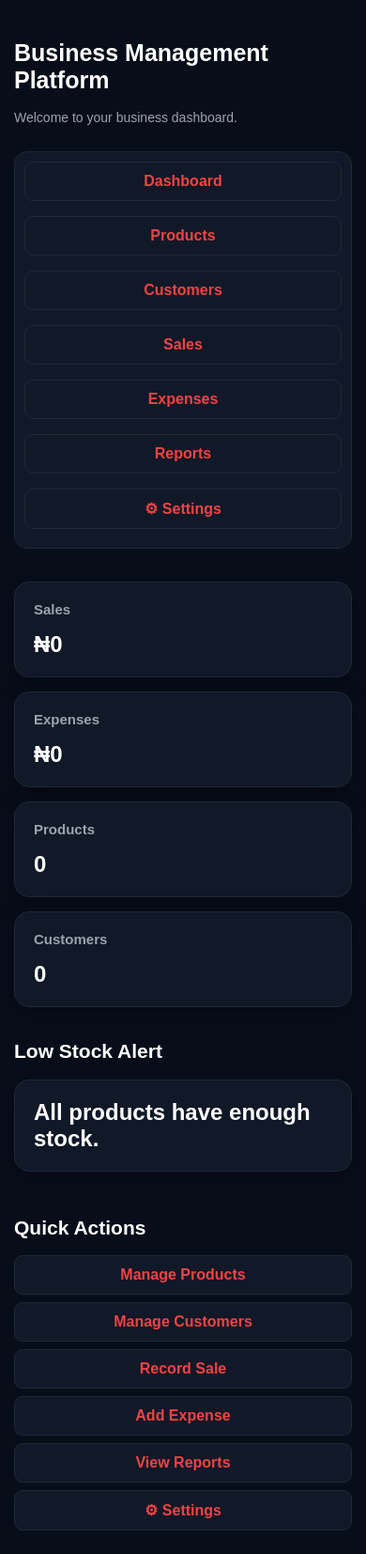
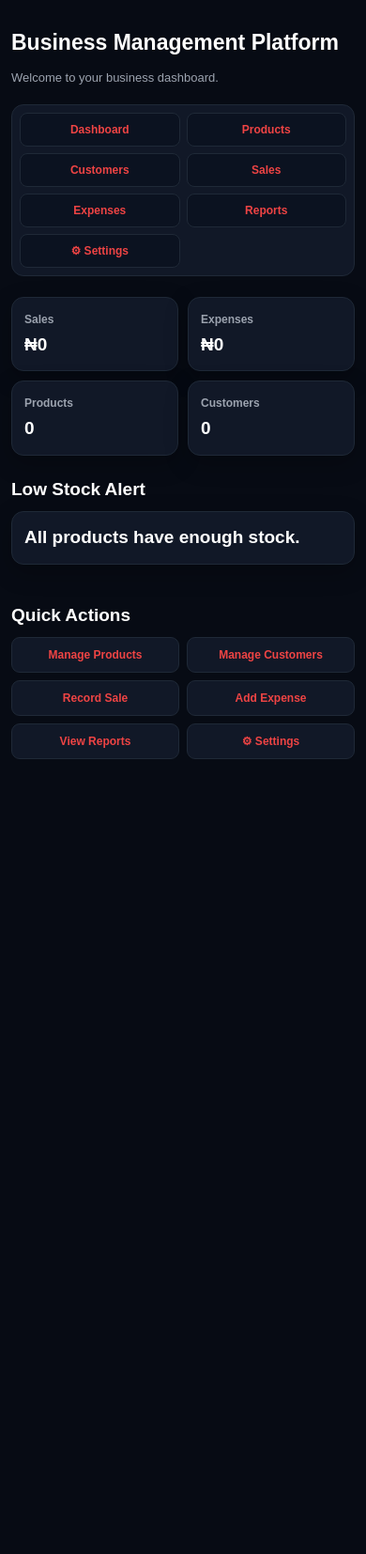
Before and after one commit to hasabdullahi5-glitch/business-management-platform, a Flask app: page /dashboard in a window 390 px wide. Shown: the whole page at 94% size. After the commit the page ends 808 px from the top, so only its background shows below. Run offline with Flask 3, Linux system fonts and the light colour scheme; data comes from the database, SQL or seed files in the repository; data that the repository does not hold is empty.

Commit message:
Update style.css

```diff
--- a/static/style.css
+++ b/static/style.css
@@ -128,10 +128,10 @@ body {
 
 .dashboard-nav {
     display: flex;
-    gap: 10px;
+    gap: 8px;
     flex-wrap: wrap;
     margin-bottom: 35px;
-    padding: 15px;
+    padding: 10px;
     background: #111827;
     border: 1px solid #1f2937;
     border-radius: 14px;
@@ -139,7 +139,7 @@ body {
 
 .dashboard-nav a {
     display: inline-block;
-    padding: 11px 18px;
+    padding: 11px 17px;
     margin-bottom: 0;
     background: transparent;
     border: none;
@@ -347,8 +347,16 @@ body {
 
     .dashboard-cards {
         grid-template-columns: repeat(2, 1fr);
+        gap: 16px;
     }
 
+    .dashboard-nav {
+        gap: 6px;
+    }
+
+    .dashboard-nav a {
+        padding: 10px 14px;
+    }
 }
 
 
@@ -358,39 +366,155 @@ body {
 
 @media (max-width: 600px) {
 
-    .dashboard {
-        padding: 25px 15px;
+    body {
+        background: #070b14;
     }
 
+    .dashboard {
+        padding: 16px 12px 30px;
+    }
+
+    /* Mobile heading */
+
     .dashboard h1 {
-        font-size: 25px;
+        font-size: 23px;
+        line-height: 1.25;
+        margin-bottom: 6px;
+    }
+
+    .dashboard > p {
+        font-size: 13px;
+        line-height: 1.5;
+        margin-bottom: 18px;
     }
 
     .dashboard h2 {
-        font-size: 21px;
+        font-size: 19px;
+        margin-top: 25px;
+        margin-bottom: 12px;
     }
 
-    .dashboard > p {
-        font-size: 14px;
+
+    /* Mobile navigation */
+
+    .dashboard-nav {
+        display: grid;
+        grid-template-columns: repeat(2, 1fr);
+        gap: 7px;
+        padding: 8px;
+        margin-bottom: 22px;
+        border-radius: 13px;
+    }
+
+    .dashboard-nav a {
+        width: 100%;
+        padding: 10px 6px;
+        margin: 0;
+        text-align: center;
+        font-size: 12px;
+        border-radius: 8px;
+        background: #0b1220;
+        border: 1px solid #1f2937;
+    }
+
+    .dashboard-nav a:hover {
+        background: #dc2626;
+    }
+
+
+    /* Mobile cards */
+
+    .dashboard-cards {
+        grid-template-columns: repeat(2, 1fr);
+        gap: 10px;
         margin-bottom: 25px;
     }
 
-    .dashboard-cards {
-        grid-template-columns: 1fr;
-        gap: 15px;
+    .card {
+        min-width: 0;
+        padding: 16px 13px;
+        border-radius: 13px;
     }
 
-    .card {
-        padding: 20px;
+    .card h3 {
+        font-size: 12px;
+        margin-bottom: 9px;
     }
 
     .card p {
-        font-size: 24px;
+        font-size: 19px;
+        line-height: 1.2;
     }
 
+
+    /* Mobile forms */
+
+    .dashboard form {
+        max-width: 100%;
+        padding: 18px 15px;
+        border-radius: 14px;
+    }
+
+    .dashboard form label {
+        font-size: 13px;
+        margin-bottom: 6px;
+    }
+
+    .dashboard form input,
+    .dashboard form select {
+        padding: 12px;
+        font-size: 14px;
+    }
+
+    .dashboard form button {
+        padding: 12px;
+        font-size: 14px;
+    }
+
+
+    /* Mobile tables */
+
+    .dashboard table {
+        display: block;
+        width: 100%;
+        overflow-x: auto;
+        margin-top: 14px;
+        border-radius: 11px;
+        -webkit-overflow-scrolling: touch;
+    }
+
+    .dashboard th,
+    .dashboard td {
+        padding: 11px 12px;
+        font-size: 12px;
+    }
+
+
+    /* Mobile quick actions */
+
+    .quick-actions {
+        display: grid;
+        grid-template-columns: 1fr 1fr;
+        gap: 8px;
+    }
+
+    .quick-actions a {
+        width: 100%;
+        text-align: center;
+        padding: 11px 7px;
+        font-size: 12px;
+        margin: 0;
+    }
+
+
+    /* Login/Register */
+
     .login-container {
-        margin: 40px auto;
-        padding: 25px 20px;
+        width: 100%;
+        max-width: calc(100% - 24px);
+        margin: 35px auto;
+        padding: 28px 20px;
+        border-radius: 16px;
     }
 
     .login-container h1 {
@@ -398,69 +522,83 @@ body {
     }
 
     .login-container h2 {
-        font-size: 18px;
+        font-size: 17px;
+        margin-bottom: 25px;
     }
 
-    .dashboard-nav {
-        flex-direction: column;
-        gap: 6px;
-        padding: 10px;
+    .login-container input {
+        padding: 12px;
+        font-size: 14px;
     }
 
-    .dashboard-nav a {
-        width: 100%;
-        text-align: center;
+    .login-container button {
+        padding: 13px;
+        font-size: 15px;
     }
 
-    .dashboard form {
-        padding: 20px;
+    .login-container p {
+        font-size: 13px;
     }
-
-    .dashboard table {
-        display: block;
-        overflow-x: auto;
-        white-space: nowrap;
-    }
-
-    .quick-actions {
-        flex-direction: column;
-        gap: 8px;
-    }
-
-    .quick-actions a {
-        width: 100%;
-        text-align: center;
-    }
-
 }
 
 
 /* =========================
-   VERY SMALL PHONES
+   SMALL PHONES
 ========================= */
 
 @media (max-width: 380px) {
 
     .dashboard {
-        padding: 20px 10px;
+        padding: 14px 9px 25px;
+    }
+
+    .dashboard h1 {
+        font-size: 21px;
+    }
+
+    .dashboard-cards {
+        gap: 8px;
+    }
+
+    .card {
+        padding: 14px 11px;
+    }
+
+    .card h3 {
+        font-size: 11px;
+    }
+
+    .card p {
+        font-size: 17px;
+    }
+
+    .dashboard-nav a {
+        font-size: 11px;
+        padding: 9px 4px;
+    }
+
+    .quick-actions {
+        grid-template-columns: 1fr;
     }
 
     .login-container {
-        max-width: calc(100% - 20px);
-        padding: 20px 15px;
+        max-width: calc(100% - 18px);
+        padding: 23px 16px;
+    }
+}
+
+
+/* =========================
+   LARGE PHONES / TABLETS
+========================= */
+
+@media (min-width: 601px) and (max-width: 1000px) {
+
+    .dashboard-cards {
+        grid-template-columns: repeat(2, 1fr);
     }
 
-    .dashboard h1 {
-        font-size: 22px;
+    .dashboard-nav a {
+        font-size: 13px;
     }
-
-    .dashboard form {
-        padding: 17px;
-    }
-
-    .dashboard form input,
-    .dashboard form select {
-        font-size: 14px;
-    }
-
 }
```
